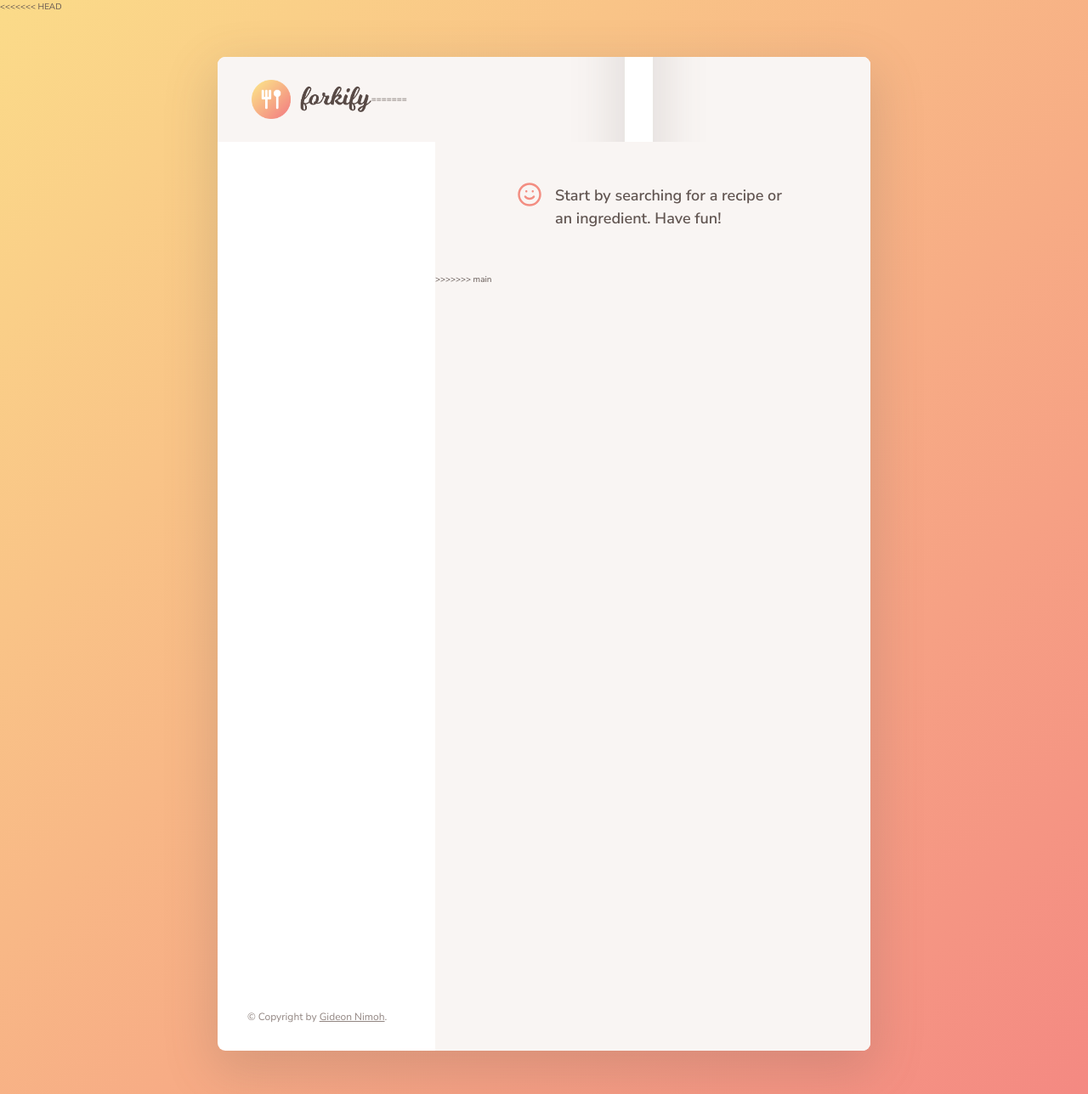
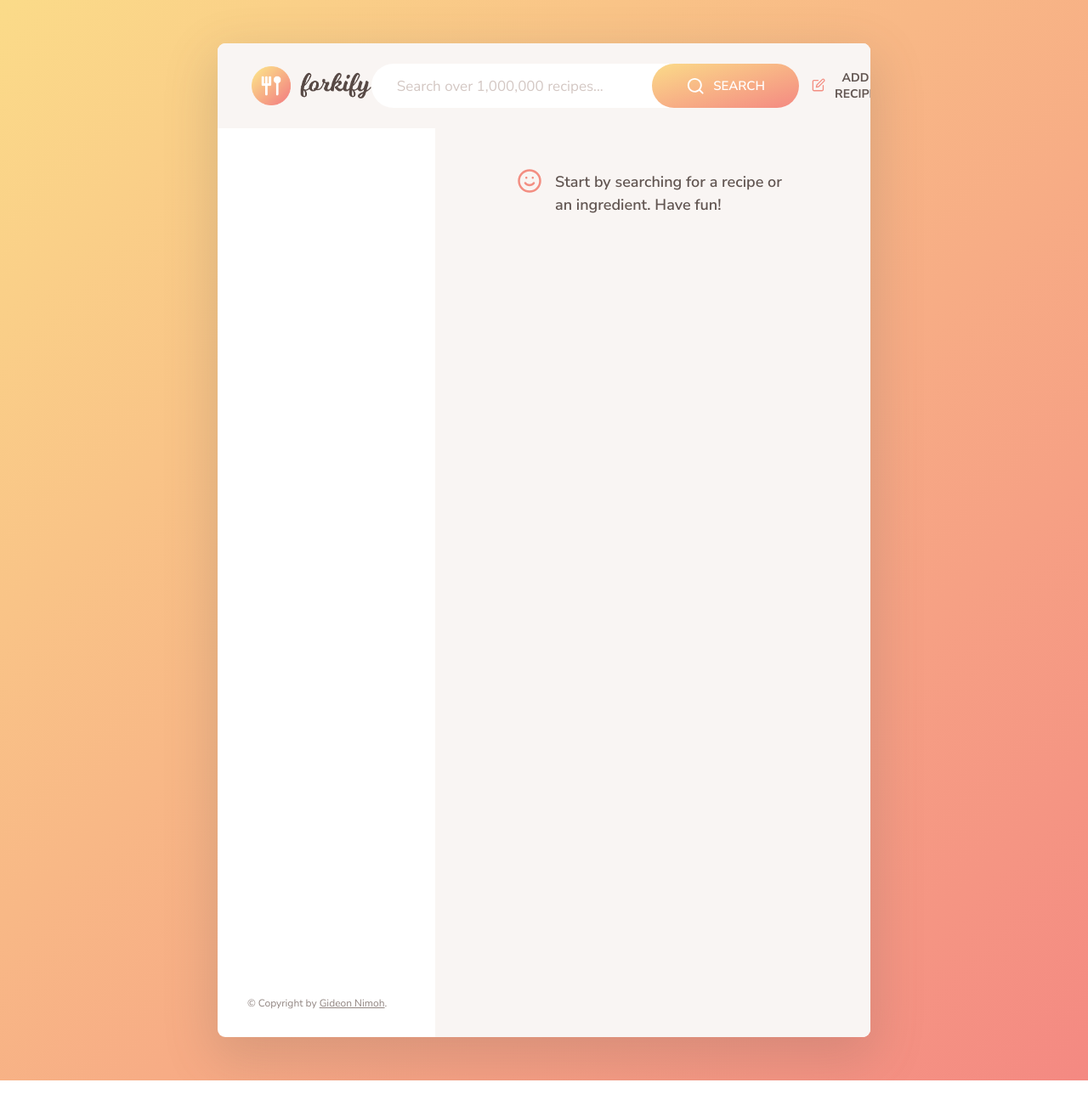
Before and after one commit to ThriledLokki983/RecipeApp, a website built with Parcel: page index.html in a window 1280 px wide. Shown: the whole page at 85% size. Built offline with nearby package versions, Linux system fonts and the light colour scheme.

Commit message:
added type=module to the index.html file

```diff
--- a/index.html
+++ b/index.html
@@ -11,8 +11,7 @@
     <link rel="shortcut icon" href="src/img/favicon.png" type="image/x-icon" />
 
     <link rel="stylesheet" href="src/sass/main.scss" />
-<<<<<<< HEAD
-    <script defer src="src/js/controller.js"></script>
+    <script defer type="module" src="src/js/controller.js"></script>
 
     <title>forkify // Search over 1,000,000 recipes</title>
   </head>
@@ -21,18 +20,6 @@
     <div class="container">
       <header class="header">
         <img src="src/img/logo.png" alt="Logo" class="header__logo" />
-=======
-    <script defer type="module" src="src/js/controller.js"></script>
-
-    <title>RecipeApp // Search over 1,000,000 recipes</title>
-  </head>
-
-  <body>
-    <div class="container container-flex">
-      <header class="header">
-        <img src="src/img/logo.png" alt="Logo" class="header__logo" />
-        <!-- <img src="" alt="Debbie's Recipe Hub" class="header__logo" /> -->
->>>>>>> main
         <form class="search">
           <input
             type="text"
@@ -91,7 +78,6 @@
                     </a>
                   </li> -->
                 </ul>
-<<<<<<< HEAD
               </div>
             </li>
           </ul>
@@ -167,34 +153,6 @@
             </div>
             <p>No recipes found for your query. Please try again!</p>
           </div> -->
-=======
-              </div>
-            </li>
-          </ul>
-        </nav>
-      </header>
-
-      <div class="search-results">
-        <ul class="results"></ul>
-
-        <div class="pagination"></div>
-
-        <p class="copyright">
-          &copy; Copyright by
-          <a class="twitter-link" target="_blank" href="#">Gideon Nimoh</a>.
-        </p>
-      </div>
-
-      <div class="recipe">
-        <div class="message">
-          <div>
-            <svg>
-              <use href="src/img/icons.svg#icon-smile"></use>
-            </svg>
-          </div>
-          <p>Start by searching for a recipe or an ingredient. Have fun!</p>
-        </div>
->>>>>>> main
 
         <!--
         <figure class="recipe__fig">
```
